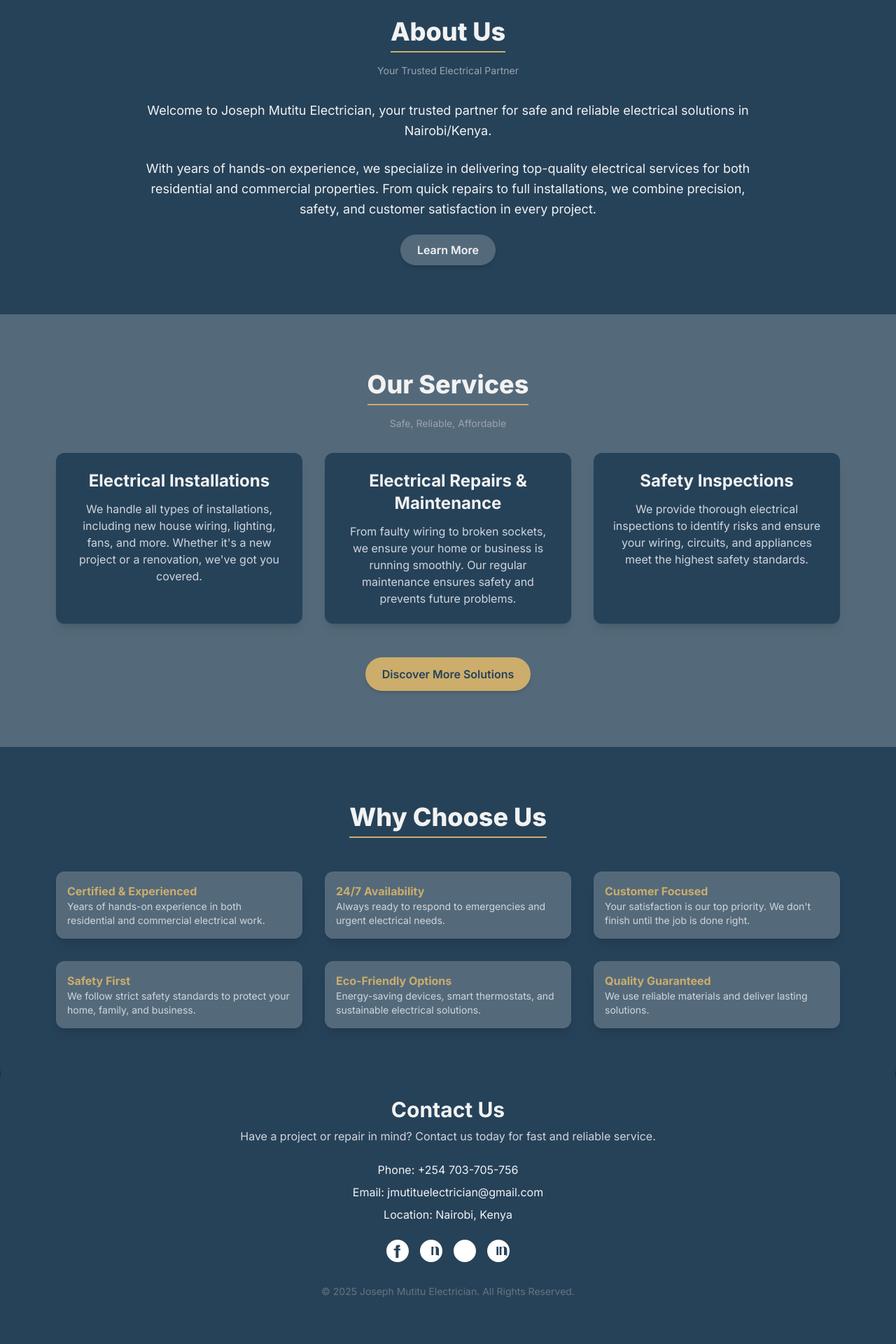
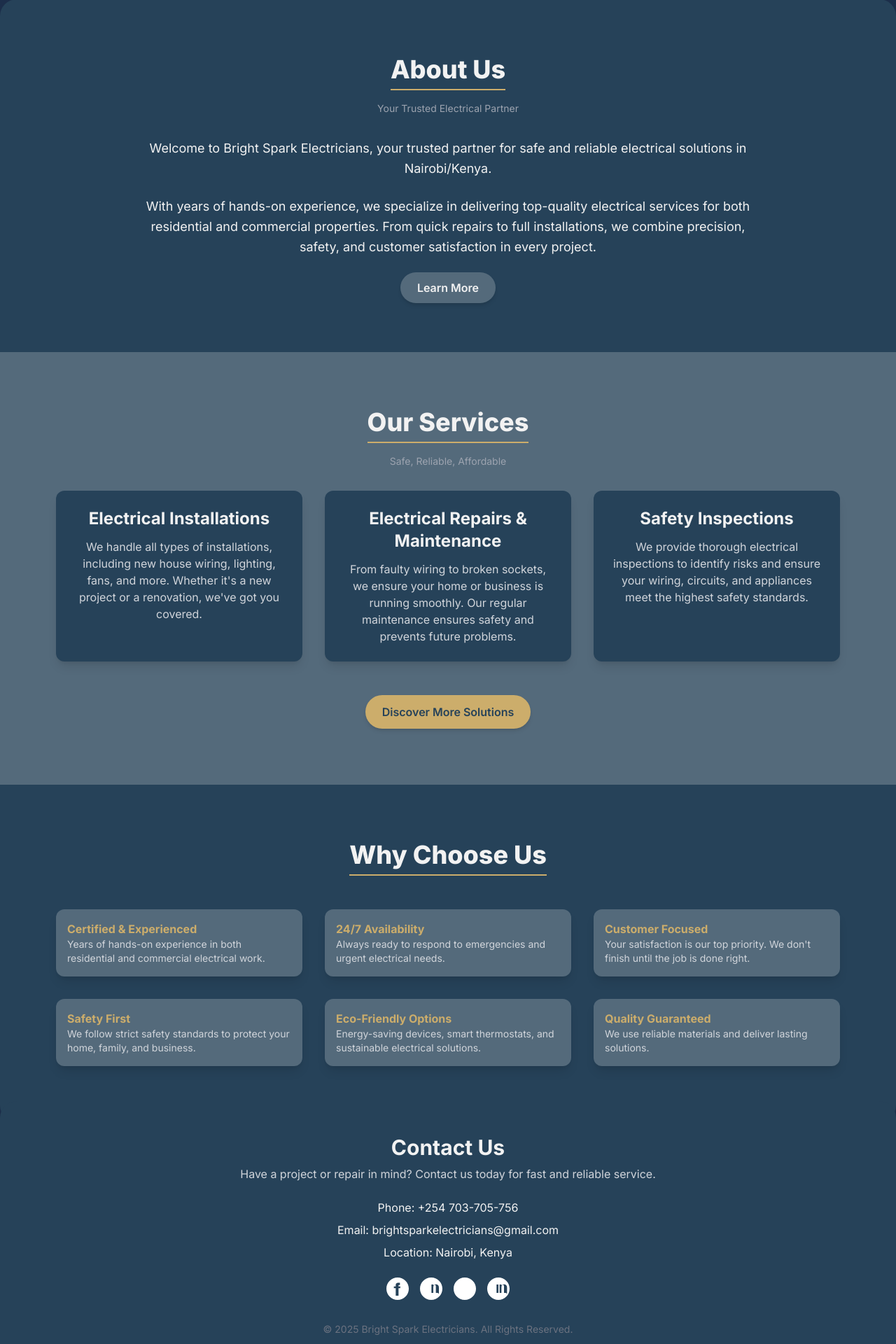
Before and after one commit to jacob1998-crypo/electrician_site, a Django app: page / in a window 1280 px wide. Shown: the part 529-2449 px from the top of the page at 70% size. Before the commit the page ends 2382 px from the top, so only its background shows below. Run offline with Django 5.2, Linux system fonts and the light colour scheme; some libraries are stand-ins or nearby versions.

Commit message:
Updated settings.py, home.html, and static files

```diff
--- a/electrician_site/settings.py
+++ b/electrician_site/settings.py
@@ -21,7 +21,7 @@ SECRET_KEY = os.environ.get(
 )
 
 # SECURITY WARNING: don't run with debug turned on in production!
-DEBUG = os.environ.get('DEBUG', 'False') == 'False'
+DEBUG = os.environ.get('DEBUG', 'True') == 'True'
 
 # ALLOWED_HOSTS from environment variable, defaults to '*'
 ALLOWED_HOSTS = os.environ.get('ALLOWED_HOSTS', '*').split(',')
--- a/templates/hero/about.html
+++ b/templates/hero/about.html
@@ -66,7 +66,7 @@
                 </p>
                 <div class="space-y-2 mb-6">
                     <p>Phone: +254 703-705-756</p>
-                    <p>Email: josepmuttuelectrician@gmail.com</p>
+                    <p>Email: brightsparkelectricians@gmail.com</p>
                     <p>Location: Nairobi, Kenya</p>
                 </div>
             </div>
@@ -98,7 +98,7 @@
                     </svg>
                 </a>
             </div>
-            <p class="mt-8 text-gray-500 text-sm">&copy; 2025 Joseph Mutitu Electrician. All Rights Reserved.</p>
+            <p class="mt-8 text-gray-500 text-sm">&copy; 2025 Bright Spark Electricians. All Rights Reserved.</p>
         </div>
     </footer>
 
--- a/templates/hero/contact.html
+++ b/templates/hero/contact.html
@@ -83,7 +83,7 @@
                 </p>
                 <div class="space-y-2 mb-6">
                     <p>Phone: +254 703-705-756</p>
-                    <p>Email: josepmuttuelectrician@gmail.com</p>
+                    <p>Email: brightsparkelectricians@gmail.com</p>
                     <p>Location: Nairobi, Kenya</p>
                 </div>
             </div>
@@ -115,7 +115,7 @@
                     </svg>
                 </a>
             </div>
-            <p class="mt-8 text-gray-500 text-sm">&copy; 2025 Joseph Mutitu Electrician. All Rights Reserved.</p>
+            <p class="mt-8 text-gray-500 text-sm">&copy; 2025 Bright Spark Electricians. All Rights Reserved.</p>
         </div>
     </footer>
 
--- a/templates/hero/home.html
+++ b/templates/hero/home.html
@@ -13,7 +13,7 @@
         }
 
         .hero-section {
-            background-image: url("{% static 'images/homebg.jpg' %}");
+            background-image: url("{% static 'images/postman.jpg' %}");
             background-size: cover;
             background-position: center;
             background-repeat: no-repeat;
@@ -33,7 +33,7 @@
 
 
     <!-- Main Content Area - Homepage Sections Only -->
-    <main class="pt-6">
+    <main class="pt-12">
         <!-- Hero Section -->
         <div class="hero-section bg-cover bg-center h-[400px] flex flex-col justify-center items-center text-white text-center rounded-b-3xl pt-12 relative">
 
@@ -57,12 +57,12 @@
 
 
         <!-- About Us Section -->
-        <div class="bg-primary text-light-text py-20 rounded-t-3xl mt-[-30px] relative z-20 pt-50" >
+        <div class="bg-primary text-light-text py-20 rounded-t-3xl relative z-20 pt-50" >
             <div class="container mx-auto px-4 text-center max-w-4xl">
                 <h2 class="text-3xl sm:text-4xl font-extrabold mb-4 border-b-2 border-accent inline-block pb-2">About Us</h2>
                 <p class="text-sm text-gray-400 mb-8">Your Trusted Electrical Partner</p>
                 <p class="text-lg leading-relaxed mb-6">
-                    Welcome to Joseph Mutitu Electrician, your trusted partner for safe and reliable electrical solutions in Nairobi/Kenya.
+                    Welcome to Bright Spark Electricians, your trusted partner for safe and reliable electrical solutions in Nairobi/Kenya.
                 </p>
                 <p class="text-lg leading-relaxed mb-8">
                     With years of hands-on experience, we specialize in delivering top-quality electrical services for both residential and commercial properties. From quick repairs to full installations, we combine precision, safety, and customer satisfaction in every project.
@@ -141,7 +141,7 @@
             </p>
             <div class="space-y-2 mb-6">
                 <p>Phone: +254 703-705-756</p>
-                <p>Email: jmutituelectrician@gmail.com</p>
+                <p>Email: brightsparkelectricians@gmail.com</p>
                 <p>Location: Nairobi, Kenya</p>
             </div>
             <div class="flex justify-center space-x-4">
@@ -166,7 +166,7 @@
                     </svg>
                 </a>
             </div>
-            <p class="mt-8 text-gray-500 text-sm">&copy; 2025 Joseph Mutitu Electrician. All Rights Reserved.</p>
+            <p class="mt-8 text-gray-500 text-sm">&copy; 2025 Bright Spark Electricians. All Rights Reserved.</p>
         </div>
     </footer>
 
--- a/templates/hero/services.html
+++ b/templates/hero/services.html
@@ -12,7 +12,7 @@
         }
 
         .hero-section {
-            background-image: url("{% static 'images/service.jpg' %}");
+            background-image: url("{% static 'images/meter.jpg' %}");
             background-size: cover;
             background-position: center;
             background-repeat: no-repeat;
@@ -101,7 +101,7 @@
                 </p>
                 <div class="space-y-2 mb-6">
                     <p>Phone: +254 703-705-756</p>
-                    <p>Email: josepmuttuelectrician@gmail.com</p>
+                    <p>Email: brightsparkelectricians@gmail.com</p>
                     <p>Location: Nairobi, Kenya</p>
                 </div>
             </div>
@@ -133,7 +133,7 @@
                     </svg>
                 </a>
             </div>
-            <p class="mt-8 text-gray-500 text-sm">&copy; 2025 Joseph Mutitu Electrician. All Rights Reserved.</p>
+            <p class="mt-8 text-gray-500 text-sm">&copy; 2025 Bright Spark Electricians. All Rights Reserved.</p>
         </div>
     </footer>
 
--- a/templates/partials/navbar.html
+++ b/templates/partials/navbar.html
@@ -25,7 +25,7 @@
   <nav class="container mx-auto px-4 py-2 flex justify-between items-center rounded-b-xl">
     <!-- Logo -->
     <div class="flex items-center space-x-1">
-      <img src="{% static 'images/logo.png' %}" alt="Logo" class="rounded-full w-20 h-auto">
+      <img src="{% static 'images/log.png' %}" alt="Logo" class="rounded-full w-20 h-auto">
     </div>
 
     <!-- Links (desktop only) -->
@@ -37,10 +37,7 @@
     </ul>
 
     <!-- CTA (desktop only) -->
-    <a href="tel:+254703705756"
-       class="hidden md:inline-block px-6 py-2 bg-accent text-primary rounded-full font-bold shadow-lg hover:scale-105 transition">
-       Call Us
-    </a>
+
 
     <!-- Mobile Call Us Button (top-right) -->
         <a href="tel:+254703705756"
```
Also changed, not shown: 4 other files.
